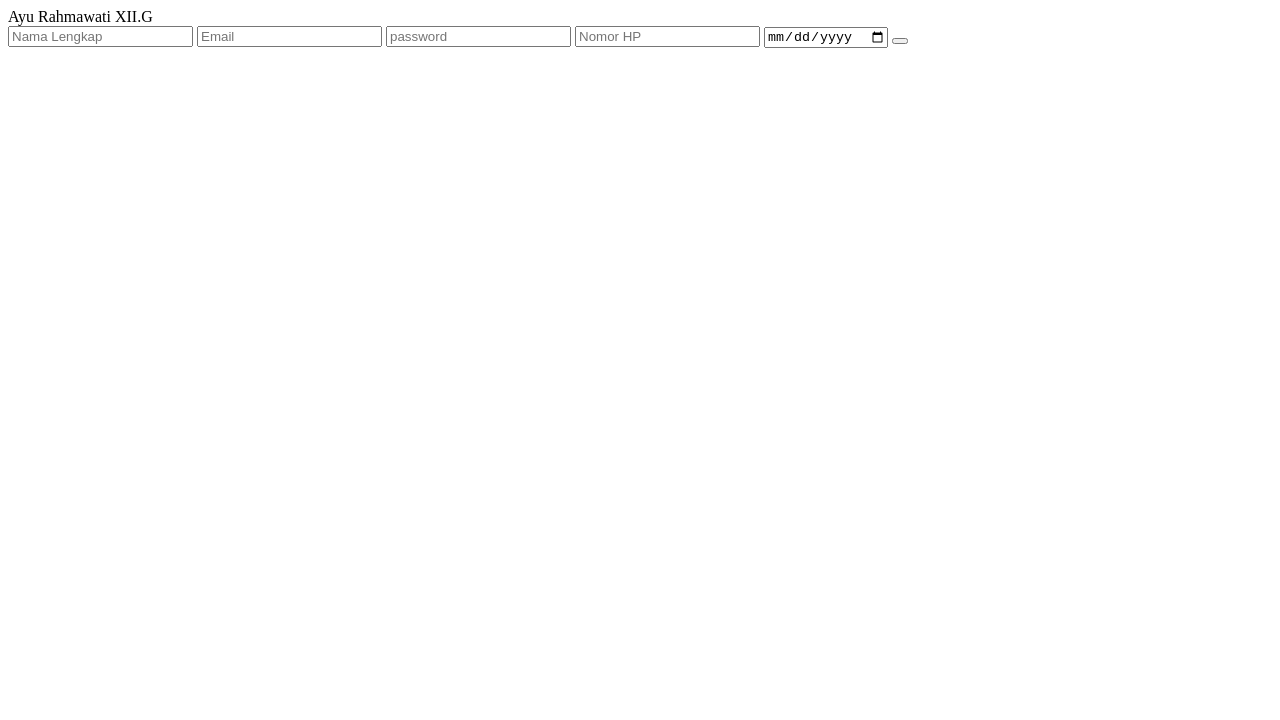
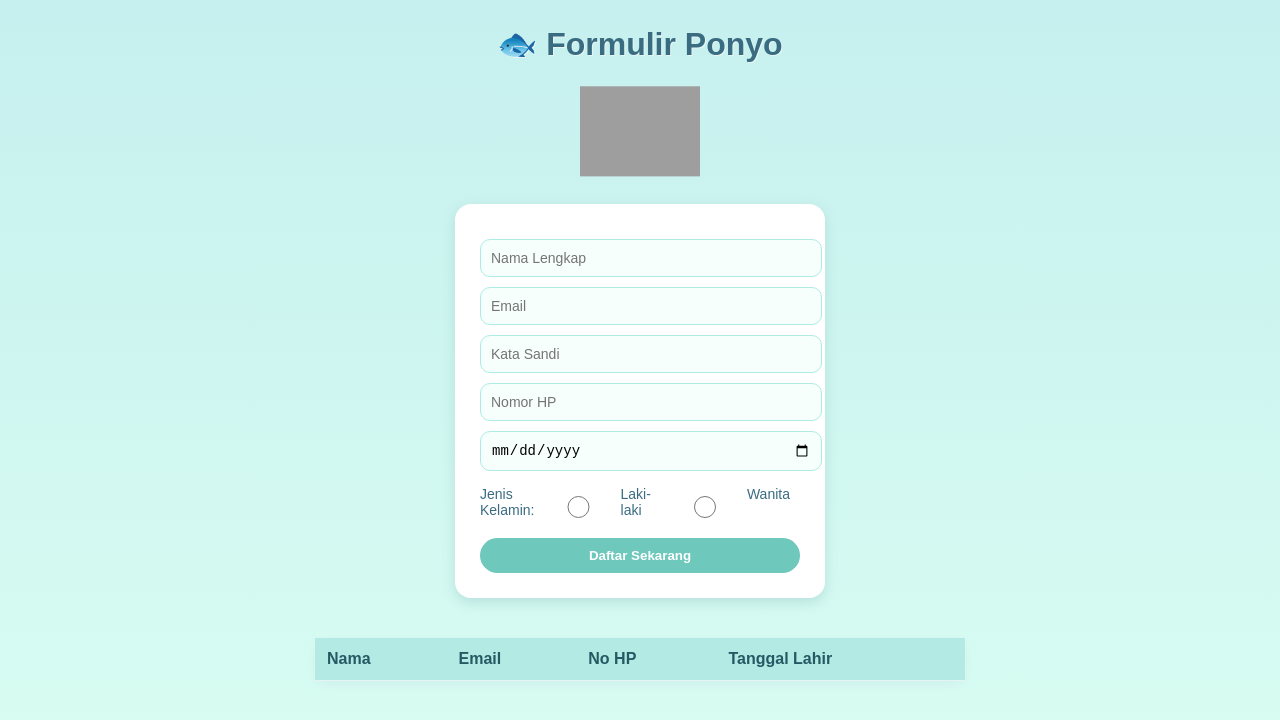
Before and after one commit to shineechanlee/Register_Ayu_XII.G, a plain HTML site: page index.html in a window 1280 px wide. Drawn offline with Linux system fonts and the light colour scheme; grey boxes are pictures that could not be loaded.

Commit message:
Add files via upload

```diff
--- a/index.html
+++ b/index.html
@@ -1,18 +1,59 @@
 <!DOCTYPE html>
-<html>
-    <head>
-        <title>`substitute(Filename('', 'Page Title'), '^.', '\u&', '')`</title>
-        Ayu Rahmawati
-        XII.G
-    </head>
-    <body>
-        <form class="" action="">
-            <input required type="text" name="" id="" value="" placeholder="Nama Lengkap" />
-            <input required type="email" name="" id="" value="" placeholder="Email" />
-            <input required type="password" name="" id="" value="" placeholder="password" />
-            <input required type="number" name="" id="" value="" placeholder="Nomor HP"/>
-            <input required type="date" name="" id="" value="" placeholder="Tanggal Lahir" />
-            <button type="submit" style="color: blur"></button>
-        </form>
-    </body>
+<html lang="en">
+<head>
+  <meta charset="UTF-8">
+  <title>Formulir Ponyo Lucu | Ayu Rahmawati XII.G</title>
+  <!-- Import font yang lucu dan friendly -->
+  <link rel="stylesheet" href="style.css">
+</head>
+<body>
+  <!-- Judul utama -->
+  <h1>🐟 Formulir Ponyo</h1>
+
+  <!-- Gambar Ponyo lucu -->
+  <img src="https://i.ibb.co/TW0cXKD/ponyo-cute.png" alt="Ponyo Lucu" class="ponyo-img">
+
+  <!-- Formulir input -->
+  <form id="registerform">
+    <!-- Input nama -->
+    <input required type="text" name="nama" id="nama" placeholder="Nama Lengkap">
+
+    <!-- Input email -->
+    <input required type="email" name="email" id="email" placeholder="Email">
+
+    <!-- Input password -->
+    <input required type="password" name="password" id="password" placeholder="Kata Sandi">
+
+    <!-- Input nomor HP -->
+    <input required type="number" name="phone_number" id="phone_number" placeholder="Nomor HP">
+
+    <!-- Input tanggal lahir -->
+    <input required type="date" name="tanggal_lahir" id="tanggal_lahir">
+
+    <!-- Input jenis kelamin -->
+    <div class="radio-group">
+      <label>Jenis Kelamin:</label>
+      <input type="radio" name="gender" id="laki-laki" value="laki-laki">
+      <label for="laki-laki">Laki-laki</label>
+      <input type="radio" name="gender" id="wanita" value="wanita">
+      <label for="wanita">Wanita</label>
+    </div>
+
+    <!-- Tombol submit -->
+    <button type="submit">Daftar Sekarang</button>
+  </form>
+
+  <!-- Tabel untuk menampilkan data yang diinput -->
+  <table id="dataTable">
+    <thead>
+      <tr>
+        <th>Nama</th>
+        <th>Email</th>
+        <th>No HP</th>
+        <th>Tanggal Lahir</th>
+      </tr>
+    </thead>
+    <tbody></tbody>
+  </table>
+</body>
 </html>
--- /dev/null
+++ b/style.css
@@ -0,0 +1,127 @@
+ /* Gaya umum untuk body */
+    body {
+      font-family: 'Quicksand', sans-serif;
+      margin: 0;
+      padding: 0;
+      background: linear-gradient(to bottom, #c6f0ef, #d9fdf2); /* gradasi biru-hijau muda */
+      display: flex;
+      flex-direction: column;
+      align-items: center;
+      min-height: 100vh;
+    }
+
+    /* Judul halaman */
+    h1 {
+      margin-top: 25px;
+      color: #3a6c81;
+      text-shadow: 1px 1px #e6f5f4;
+    }
+
+    /* Gambar Ponyo yang mengambang */
+    .ponyo-img {
+      width: 120px;
+      margin-top: 10px;
+      animation: float 3s ease-in-out infinite;
+    }
+
+    /* Animasi gambar mengambang naik-turun */
+    @keyframes float {
+      0% { transform: translateY(0); }
+      50% { transform: translateY(-10px); }
+      100% { transform: translateY(0); }
+    }
+
+    /* Kotak formulir */
+    form {
+      background-color: #ffffff;
+      padding: 25px;
+      border-radius: 16px;
+      box-shadow: 0 4px 14px #b6dfdb;
+      width: 320px;
+      margin: 20px 0;
+    }
+
+    /* Input form */
+    input {
+      width: 100%;
+      padding: 10px;
+      margin-top: 10px;
+      border: 1px solid #adebe3;
+      border-radius: 10px;
+      background-color: #f6fffc;
+      font-size: 14px;
+    }
+
+    /* Efek saat input diklik */
+    input:focus {
+      outline: none;
+      background-color: #e3f9f5;
+      border-color: #6ec8bc;
+    }
+
+    /* Kelompok radio button jenis kelamin */
+    .radio-group {
+      margin-top: 15px;
+      display: flex;
+      justify-content: space-between;
+      font-size: 14px;
+      color: #3a6c81;
+    }
+
+    /* Label jenis kelamin */
+    label[for="laki-laki"],
+    label[for="wanita"] {
+      margin-right: 10px;
+    }
+
+    /* Tombol submit */
+    button {
+      margin-top: 20px;
+      background-color: #6ec8bc;
+      color: white;
+      font-weight: bold;
+      padding: 10px;
+      border: none;
+      border-radius: 24px;
+      width: 100%;
+      cursor: pointer;
+      transition: background-color 0.3s ease;
+    }
+
+    /* Efek hover tombol */
+    button:hover {
+      background-color: #58b1a6;
+    }
+
+    /* Tabel data yang diisi pengguna */
+    table {
+      background-color: #ffffff;
+      margin-top: 20px;
+      border-radius: 12px;
+      box-shadow: 0 4px 10px #d0f1ed;
+      border-collapse: collapse;
+      width: 90%;
+      max-width: 650px;
+    }
+
+    th, td {
+      padding: 12px;
+      border-bottom: 1px solid #e6f5f4;
+      text-align: left;
+    }
+
+    th {
+      background-color: #b3eae4;
+      color: #245a64;
+    }
+
+    td {
+      background-color: #faffff;
+    }
+
+    /* Responsif untuk layar kecil */
+    @media (max-width: 400px) {
+      form, table {
+        width: 90%;
+      }
+    }
```
Also changed, not shown: script.js (added, +23 -0 lines).
